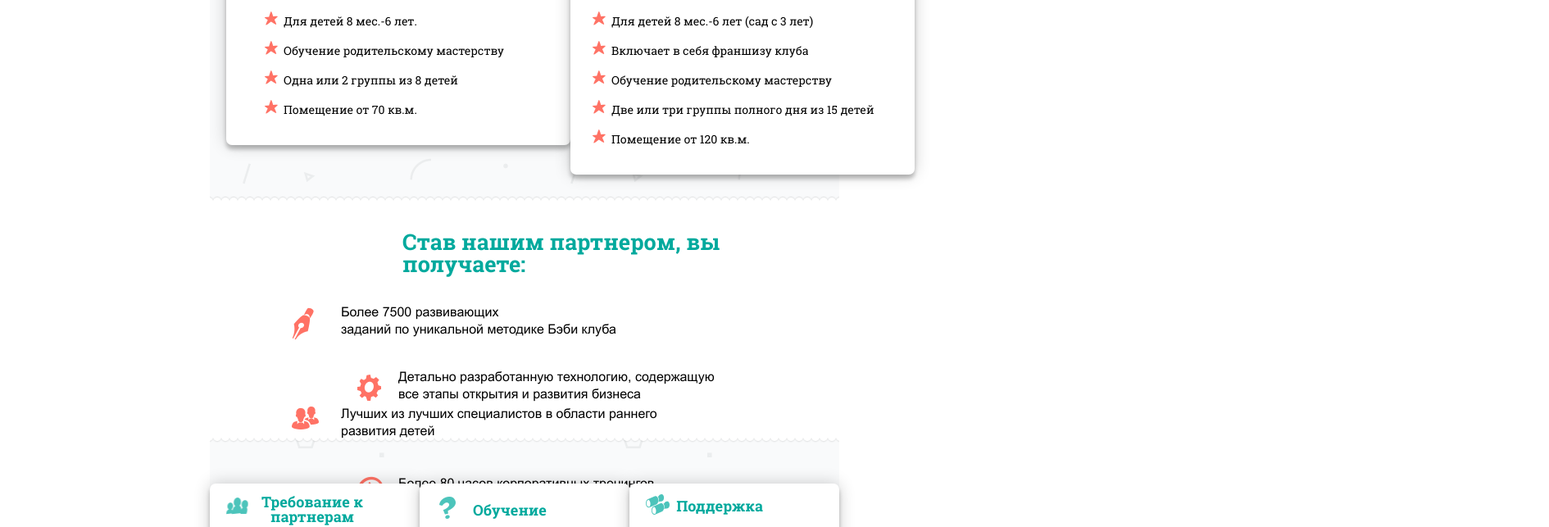
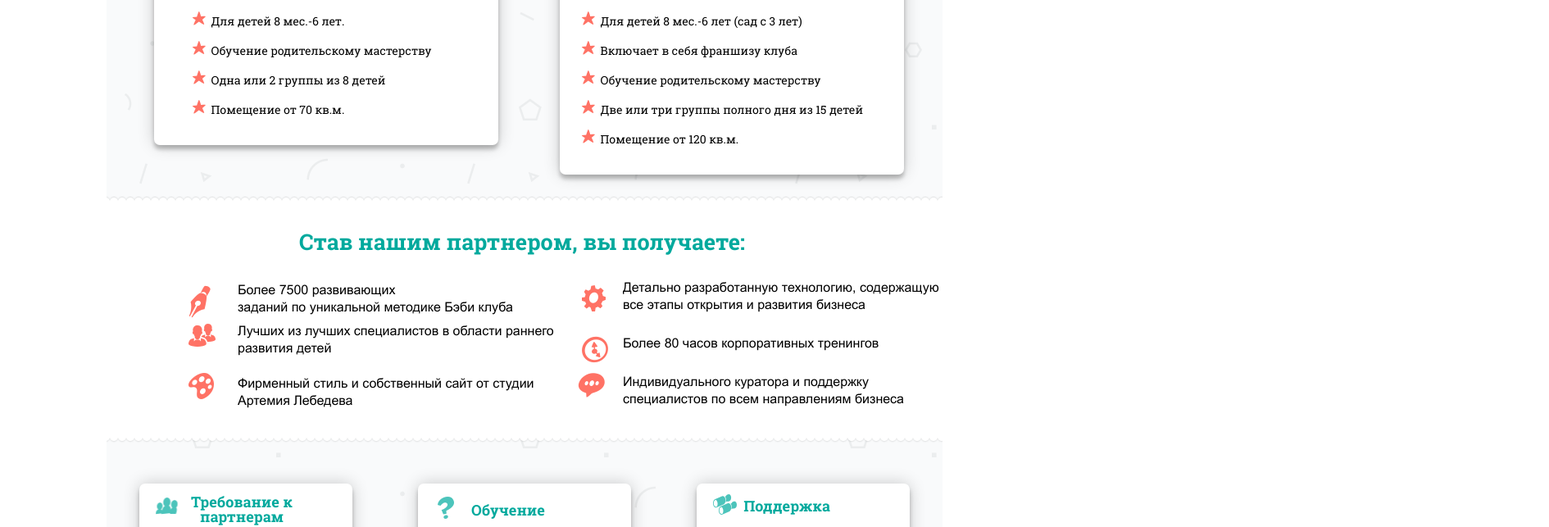
Before and after one commit to alisam1/Baby_club, a plain HTML site: page index.html in a window 1280 px wide. Shown: the part 928-1571 px from the top of the page at 82% size, 1890 px wide, since content can reach past the window. Drawn offline with Linux system fonts and the light colour scheme.

Commit message:
Deploy alisam1/Baby_club to github.com/alisam1/Baby_club.git:gh-pages

```diff
--- a/css/style.css
+++ b/css/style.css
@@ -305,16 +305,6 @@ template {
 .container {
   width: 1020px;
   margin: 0 auto; }
-
-@media screen and (min-width: 320px) {
-  .container {
-    width: 320px;
-    margin: 0 auto; } }
-
-@media screen and (min-width: 768px) {
-  .container {
-    width: 768px;
-    margin: 0 auto; } }
 
 .page-header {
   background-color: #00c9c9;
```
Also changed, not shown: css/style.min.css.
